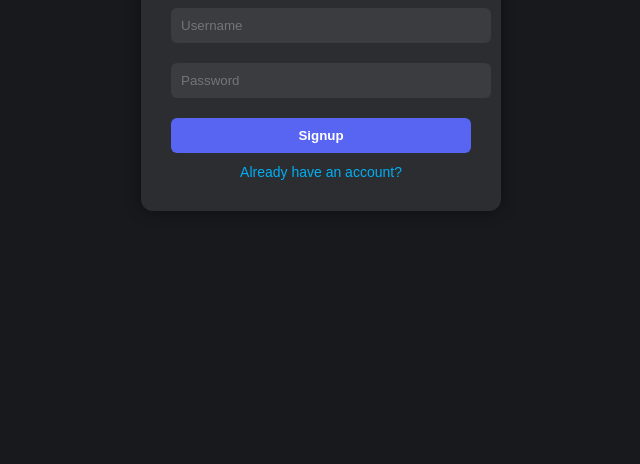
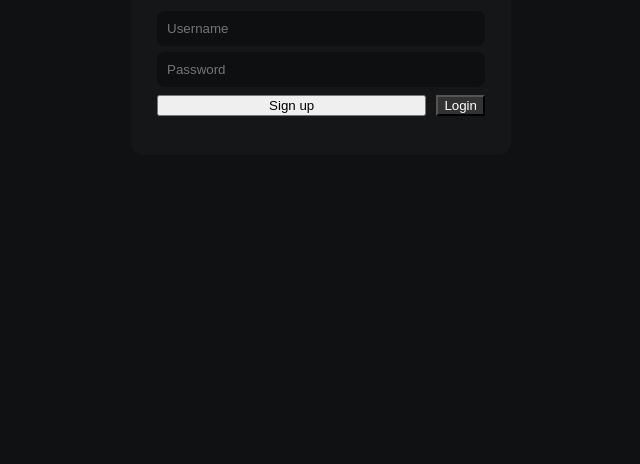
Before and after one commit to kooldude62/EPICKALL, a website: page public/signup.html in a window 1280 px wide. Shown: the part 352-816 px from the top of the page, without its empty margins (319-959 px from the left). Drawn offline with Linux system fonts and the light colour scheme.

Commit message:
Update signup.html

```diff
--- a/public/signup.html
+++ b/public/signup.html
@@ -1,27 +1,36 @@
 <!DOCTYPE html>
 <html>
 <head>
-  <meta charset="UTF-8">
-  <title>Signup</title>
-  <style>
-    body { background: #18191c; color: #e4e6eb; font-family: Arial;
-      display: flex; justify-content: center; align-items: center; height: 100vh; }
-    .card { background: #2b2d31; padding: 30px; border-radius: 12px; width: 300px; text-align: center; box-shadow: 0 0 15px rgba(0,0,0,0.4); animation: fadeIn 0.5s ease; }
-    input, button { width: 100%; padding: 10px; margin: 10px 0; border-radius: 6px; border: none; }
-    input { background: #3a3c40; color: white; }
-    button { background: #5865f2; color: white; font-weight: bold; cursor: pointer; }
-    button:hover { background: #4752c4; }
-    a { color: #00aff4; text-decoration: none; font-size: 14px; }
-    @keyframes fadeIn { from {opacity:0; transform: translateY(20px);} to {opacity:1; transform: translateY(0);} }
-  </style>
+  <meta charset="utf-8" />
+  <title>Sign up</title>
+  <link rel="stylesheet" href="/style.css">
 </head>
 <body>
-  <form class="card" method="POST" action="/signup">
-    <h2>Signup</h2>
-    <input type="text" name="username" placeholder="Username" required>
-    <input type="password" name="password" placeholder="Password" required>
-    <button type="submit">Signup</button>
-    <a href="/login.html">Already have an account?</a>
-  </form>
+  <div style="height:100vh;display:flex;align-items:center;justify-content:center;">
+    <div style="width:380px;background:rgba(255,255,255,0.02);padding:26px;border-radius:12px;">
+      <h2 style="margin:0 0 14px 0;color:#fff">Create account</h2>
+      <div class="kv">
+        <input id="username" placeholder="Username">
+        <input id="password" type="password" placeholder="Password">
+      </div>
+      <div style="display:flex;gap:10px">
+        <button onclick="doSignup()" style="flex:1">Sign up</button>
+        <button onclick="location.href='/login.html'" style="background:#333;color:#fff">Login</button>
+      </div>
+      <p id="err" class="small" style="margin-top:10px;color:#ff8888"></p>
+    </div>
+  </div>
+<script>
+async function doSignup(){
+  const u=document.getElementById('username').value.trim();
+  const p=document.getElementById('password').value;
+  const err=document.getElementById('err'); err.textContent='';
+  if(!u||!p){ err.textContent='Please fill fields'; return; }
+  const res=await fetch('/signup',{method:'POST',headers:{'Content-Type':'application/json'},body:JSON.stringify({username:u,password:p})});
+  const j = await res.json().catch(()=>null);
+  if(res.ok && j?.ok){ localStorage.setItem('user',u); location.href='/'; }
+  else err.textContent = (await res.text()) || 'Signup failed';
+}
+</script>
 </body>
 </html>
```
